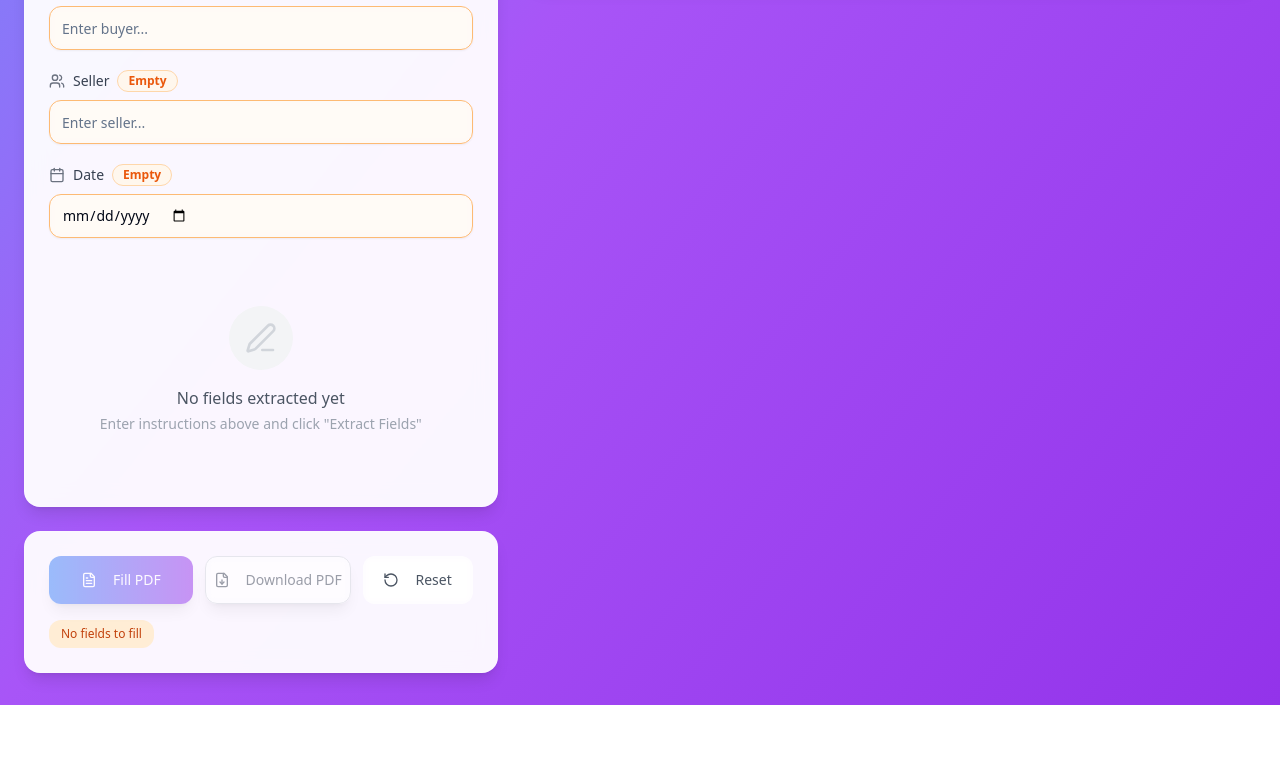
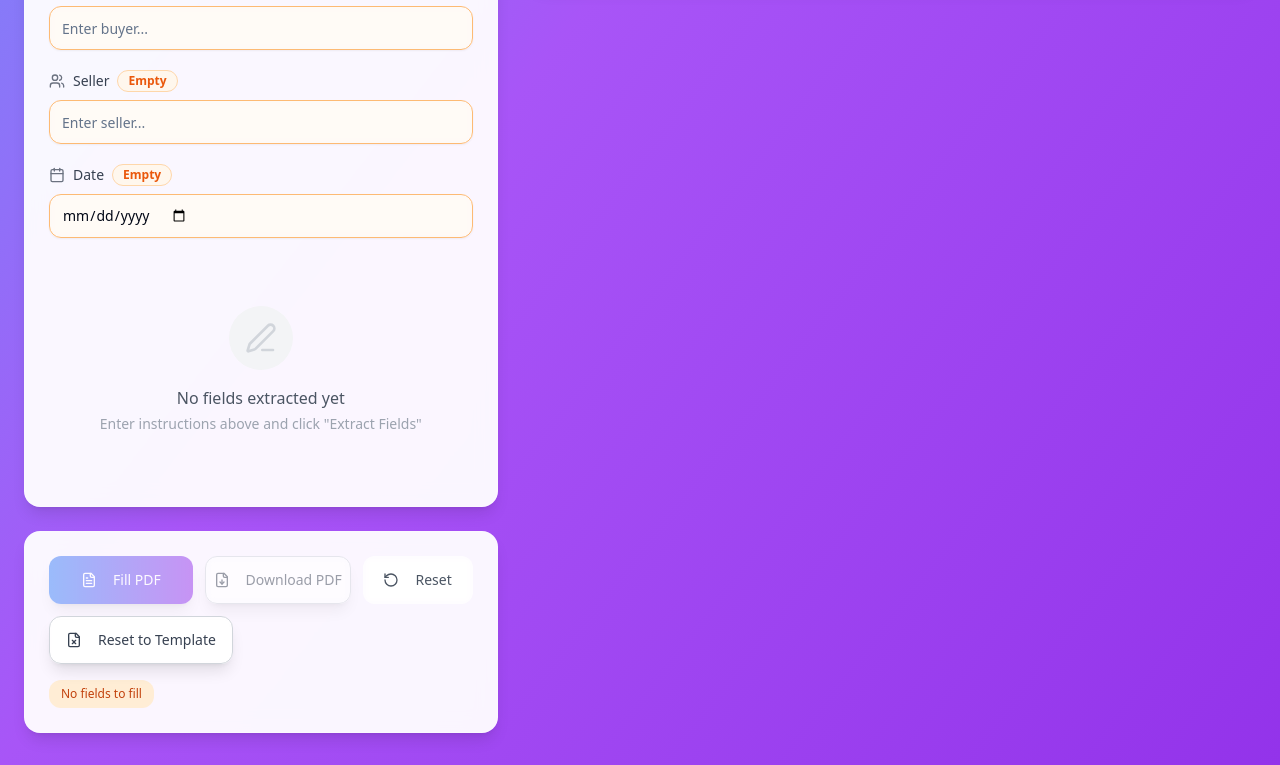
Before and after one commit to kevinzheng117/nlp-pdf-filler, a Next.js app: page / in a window 1280 px wide. Shown: the part 887-1652 px from the top of the page. Before the commit the page ends 1592 px from the top, so only its background shows below. Built offline with nearby package versions, Linux system fonts and the light colour scheme.

Commit message:
auto-commit for f0a18dc4-9b6b-48e6-a6c4-24756064095e

```diff
--- a/components/ActionsBar.js
+++ b/components/ActionsBar.js
@@ -53,6 +53,16 @@ export default function ActionsBar({
           <RotateCcw className="mr-2 h-4 w-4" />
           Reset
         </Button>
+
+        <Button
+          onClick={onResetToTemplate}
+          disabled={loadingFill}
+          variant="outline"
+          className="min-w-[140px] h-12 bg-white/80 backdrop-blur-sm border-gray-300 hover:bg-gray-50 text-gray-700 font-medium rounded-xl shadow-lg hover:shadow-lg transition-all duration-200 disabled:opacity-50 disabled:cursor-not-allowed"
+        >
+          <FileX className="mr-2 h-4 w-4" />
+          Reset to Template
+        </Button>
       </div>
 
       <div className="mt-4 flex flex-wrap gap-2 text-xs">
```
